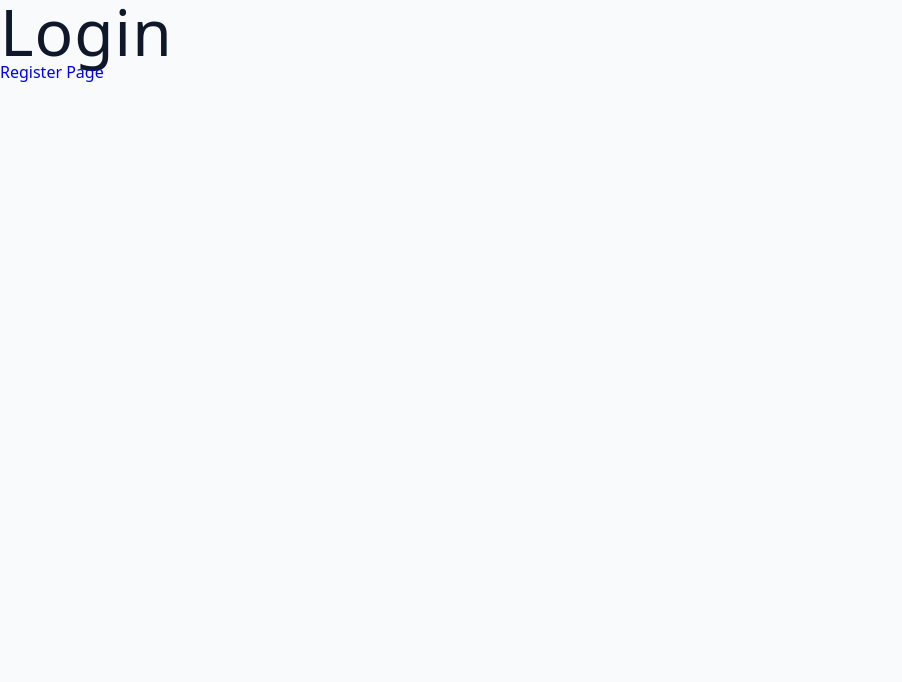
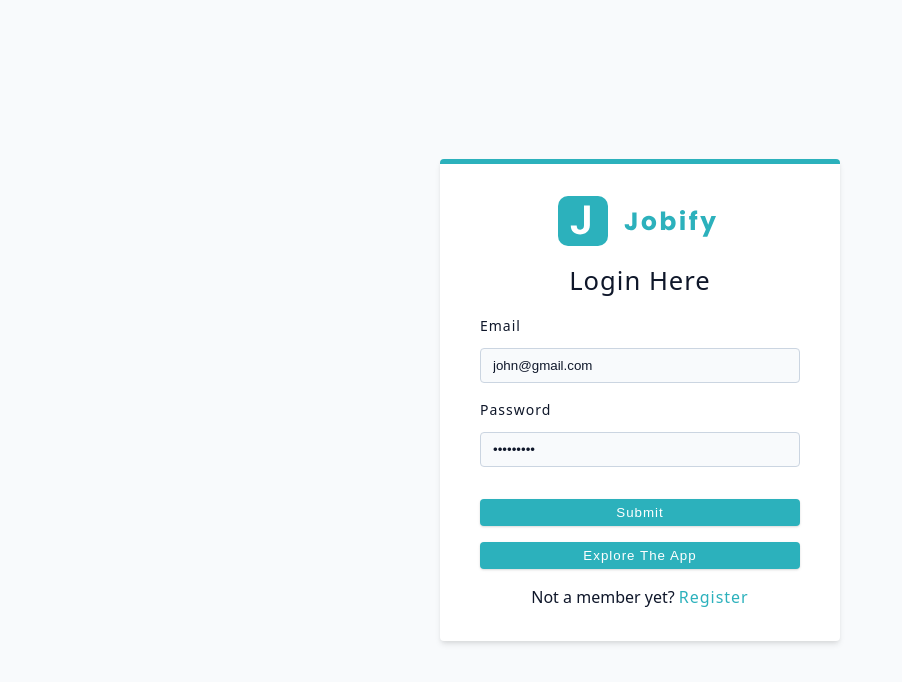
Before and after one commit to sdx0909/jobify-mern-app, a React (Vite) app in the folder client/: page /login in a window 1280 px wide. Shown: the top 682 px of the page, without its empty margins (0-902 px from the left). Built offline with nearby package versions, Linux system fonts and the light colour scheme.

Commit message:
done login-page

```diff
--- a/client/src/pages/Login.jsx
+++ b/client/src/pages/Login.jsx
@@ -1,11 +1,28 @@
-import { Link } from "react-router-dom"
+import { Link } from "react-router-dom";
+import Wrapper from "../assets/wrappers/RegisterAndLoginPage";
+import { FormRow, Logo } from "../components";
 function Login() {
   return (
-    <div>
-      <h1>Login </h1>
-      {/* Link is worked with only page */}
-      <Link to="/register">Register Page</Link>
-    </div>
-  )
+    <Wrapper>
+      <form className="form">
+        <Logo />
+        <h4>Login Here</h4>
+        <FormRow type="email" name="email" defaultValue="john@gmail.com" />
+        <FormRow type="password" name="password" defaultValue="secret123" />
+        <button type="submit" className="btn btn-block">
+          submit
+        </button>
+        <button type="button" className="btn btn-block">
+          explore the app
+        </button>
+        <p>
+          Not a member yet?
+          <Link to="/register" className="member-btn">
+            Register
+          </Link>
+        </p>
+      </form>
+    </Wrapper>
+  );
 }
-export default Login
+export default Login;
```
